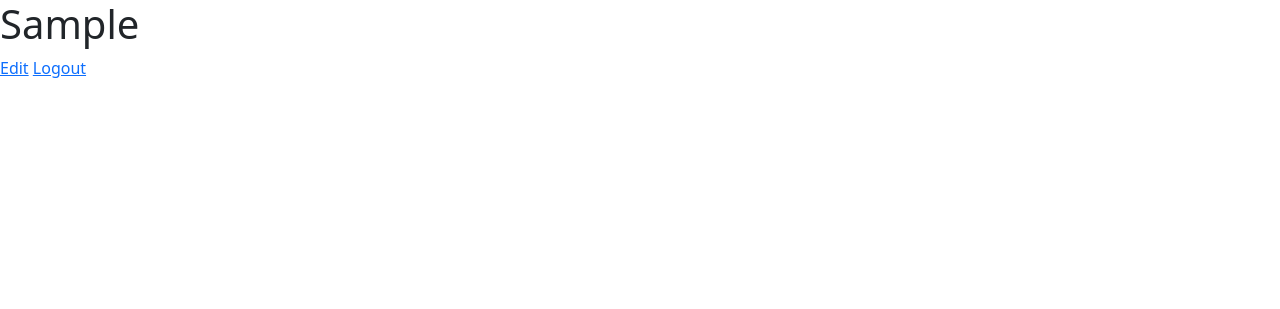
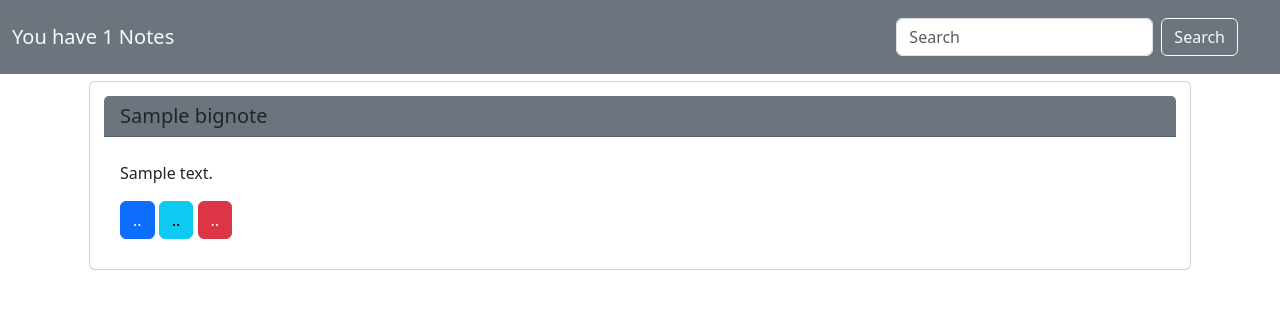
Before and after one commit to G3nt1/keepNotes, a Django app: page / in a window 1280 px wide. Shown: the top 309 px of the page. Run offline with Django 5.2, Linux system fonts and the light colour scheme; tables that the repository leaves empty hold one stand-in row (values such as "Sample post"); some libraries are stand-ins or nearby versions.

Commit message:
Make the home page

```diff
--- a/notes/views.py
+++ b/notes/views.py
@@ -2,12 +2,23 @@ from django.contrib.auth import authenticate, logout
 from django.contrib.auth.models import User
 from django.shortcuts import render, redirect, get_object_or_404
 
-from notes.forms import CreateUserForm, LoginUserForm
+from notes.forms import CreateUserForm, LoginUserForm, CreateNotes
+from notes.models import BigNotes
 
 
 def home(request):
-    users = User.objects.all()
-    return render(request, 'home.html', {'users': users})
+    notes = BigNotes.objects.all().order_by('-created_at')
+
+    return render(request, 'home.html', {'notes': notes})
+
+
+ # if request.method == "POST":
+ #        form = CreateNotes(request.POST)
+ #        if form.is_valid():
+ #            form.save()
+ #            return redirect('home')
+ #    else:
+ #        form = CreateNotes()
 
 
 def register_user(request):
--- a/templates/base.html
+++ b/templates/base.html
@@ -6,6 +6,16 @@
     <title>{% block title %} {% endblock %}</title>
 </head>
 <body>
+<nav class="navbar bg-secondary">
+  <div class="container-fluid">
+
+    <a class="navbar-brand text-light">You have {{ notes.count }} Notes </a>
+    <form class="d-flex" role="search" style="margin: 10px; padding-right: 20px ">
+      <input class="form-control me-2" type="search" placeholder="Search" aria-label="Search">
+      <button class="btn btn-outline-light" type="submit">Search</button>
+    </form>
+  </div>
+</nav>
 {% block content %}
 
 {% endblock %}
--- a/templates/home.html
+++ b/templates/home.html
@@ -1,9 +1,20 @@
 {% extends 'base.html' %}
+{% load crispy_forms_filters %}
 {% block title %} Home {% endblock %}
 {% block content %}
-    {% for user in users %}
-   <h1>{{ user.first_name }}</h1>
-        <a href="{% url 'edit_user' user.id %}">Edit</a>
-        <a href="{% url 'logout' %}">Logout</a>
-    {% endfor %}
+    <div class="container">
+        {% for note in notes %}
+            <div class="card" style="padding: 14px; margin: 7px" >
+                <h5 class="card-header bg-secondary">{{ note.title }}</h5>
+                <div class="card-body">
+                    <h5 class="card-title"></h5>
+                    <p class="card-text">{{ note.content }}</p>
+                    <a href="#" class="btn btn-primary">..</a>
+                     <a href="#" class="btn btn-info">..</a>
+                     <a href="#" class="btn btn-danger">..</a>
+                </div>
+            </div>
+        {% endfor %}
+    </div>
+
 {% endblock %}
```
Also changed, not shown: notes/forms.py (+17 -0 lines).
